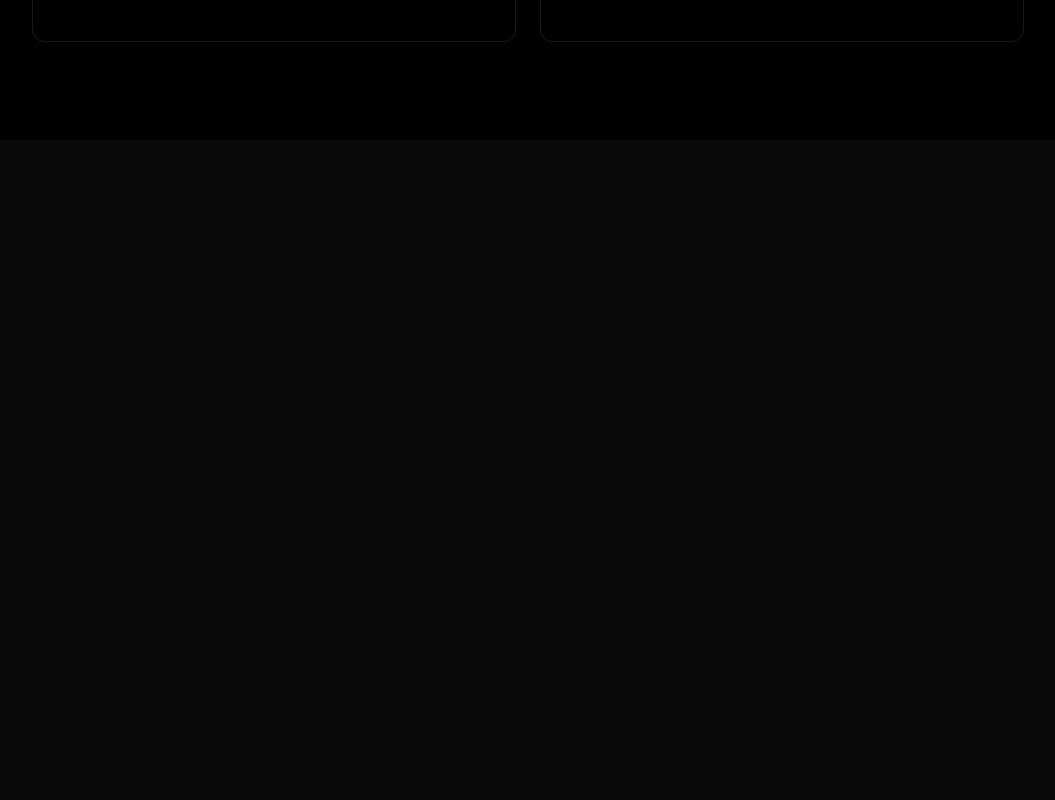
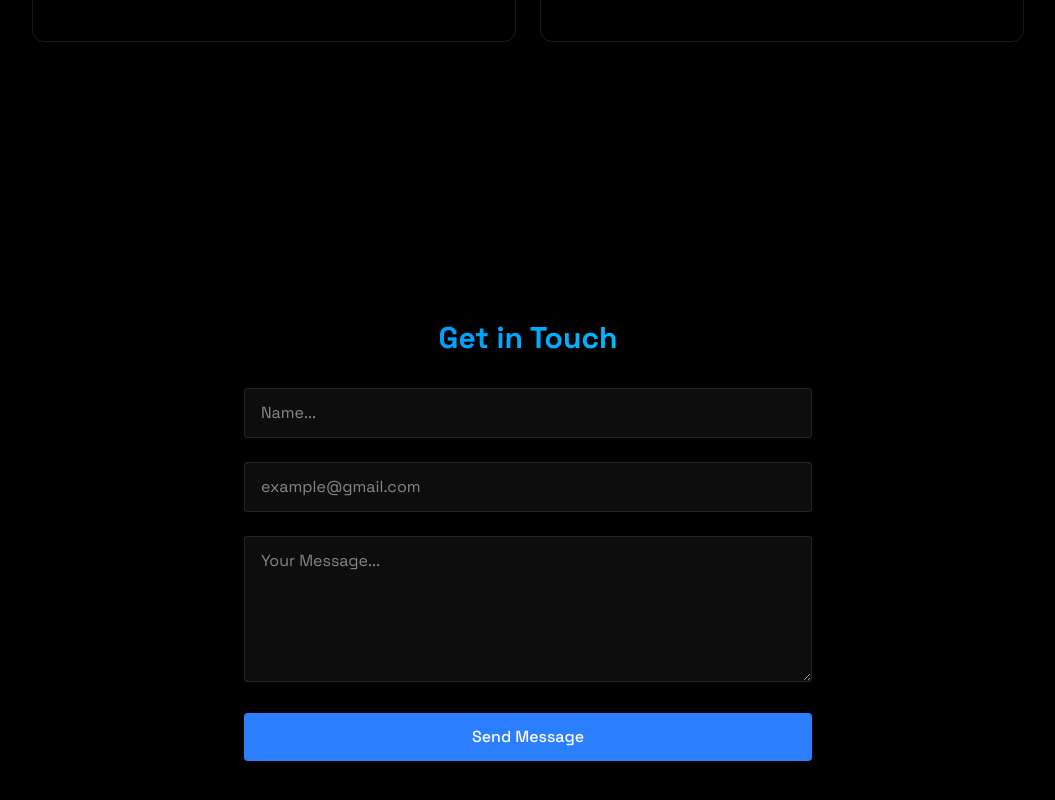
Before and after one commit to narayanan1208/personal-portfolio, a React (Vite) app: page / in a window 1280 px wide. Shown: the part 3544-4344 px from the top of the page, without its empty margins (112-1167 px from the left). Before the commit the page ends 3716 px from the top, so only its background shows below. Built offline with nearby package versions, Linux system fonts and the light colour scheme.

Commit message:
Added Contact component and imported it in App.jsx

```diff
--- a/src/App.jsx
+++ b/src/App.jsx
@@ -7,6 +7,7 @@
 import Home from "./components/sections/Home";
 import About from "./components/sections/About";
 import Projects from "./components/sections/Projects";
+import Contact from "./components/sections/Contact";
 
 function App() {
   const [isLoaded, setIsLoaded] = useState(false);
@@ -26,6 +27,7 @@
         <Home />
         <About />
         <Projects />
+        <Contact />
       </div>
     </>
   );
--- /dev/null
+++ b/src/components/sections/Contact.jsx
@@ -0,0 +1,60 @@
+import React from "react";
+import { RevealOnScroll } from "../RevealOnScroll";
+
+const Contact = () => {
+  return (
+    <section
+      id="contact"
+      className="min-h-screen flex items-center justify-center py-20"
+    >
+      <RevealOnScroll>
+        <div className="px-4 w-150">
+          <h2 className="text-3xl font-bold mb-8 bg-gradient-to-r from-blue-500 to-cyan-400 bg-clip-text text-transparent text-center">
+            {" "}
+            Get in Touch
+          </h2>
+          <form action="" className="space-y-6">
+            <div className="relative">
+              <input
+                type="text"
+                id="name"
+                name="name"
+                required
+                className="w-full bg-white/5 border border-white/10 rounded px-4 py-3 text-white transition focus:outline-none focus:border-blue-500 focus:bg-blue-500/5"
+                placeholder="Name..."
+              />
+            </div>
+            <div className="relative">
+              <input
+                type="email"
+                id="email"
+                name="email"
+                required
+                className="w-full bg-white/5 border border-white/10 rounded px-4 py-3 text-white transition focus:outline-none focus:border-blue-500 focus:bg-blue-500/5"
+                placeholder="example@gmail.com"
+              />
+            </div>
+            <div className="relative">
+              <textarea
+                id="message"
+                name="message"
+                required
+                rows={5}
+                className="w-full bg-white/5 border border-white/10 rounded px-4 py-3 text-white transition focus:outline-none focus:border-blue-500 focus:bg-blue-500/5"
+                placeholder="Your Message..."
+              />
+            </div>
+            <button
+              type="submit"
+              className="w-full bg-blue-500 text-white py-3 px-6 rounded font-medium transition relative overflow-hidden hover:-translate-y-0.5 hover:shadow-[0_0_15px_rgba(59,130,246,0.4)"
+            >
+              Send Message
+            </button>
+          </form>
+        </div>
+      </RevealOnScroll>
+    </section>
+  );
+};
+
+export default Contact;
```
